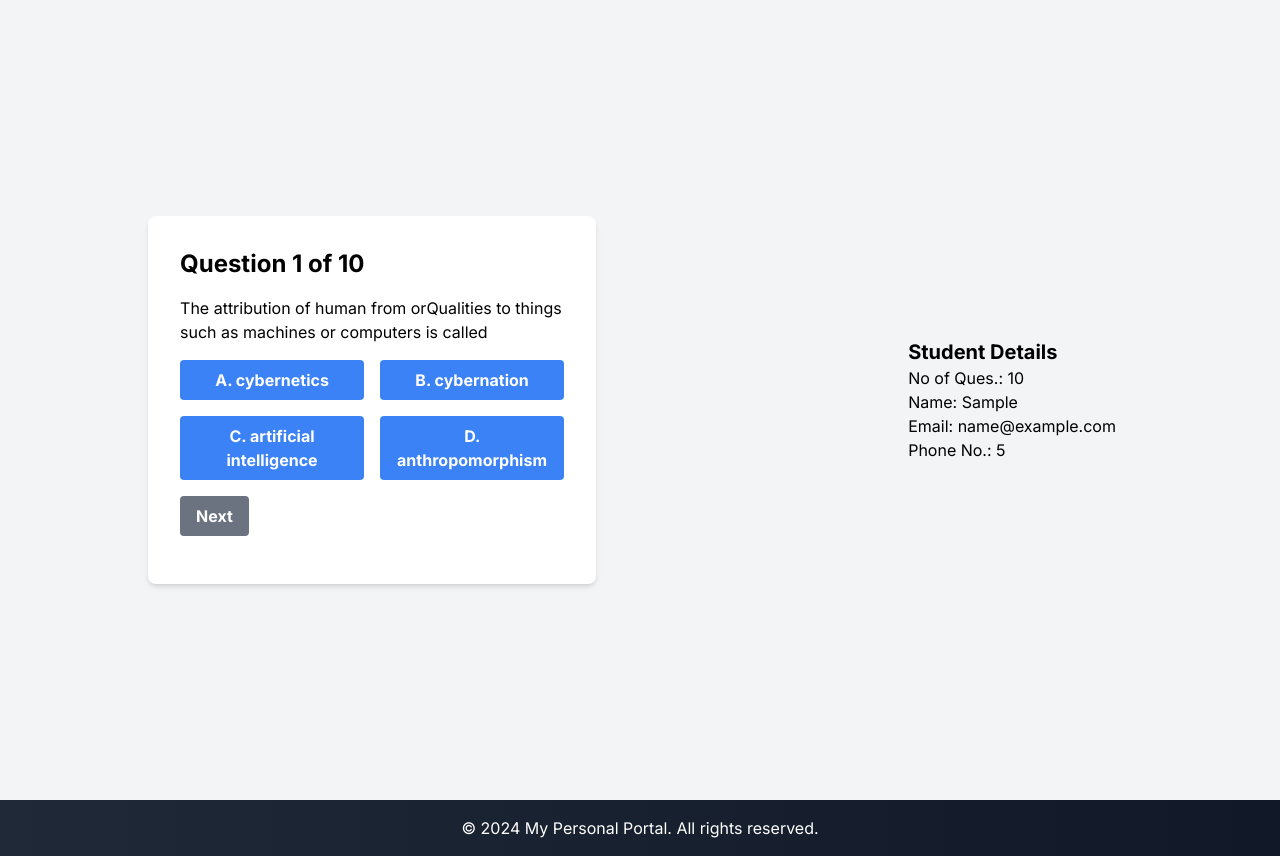
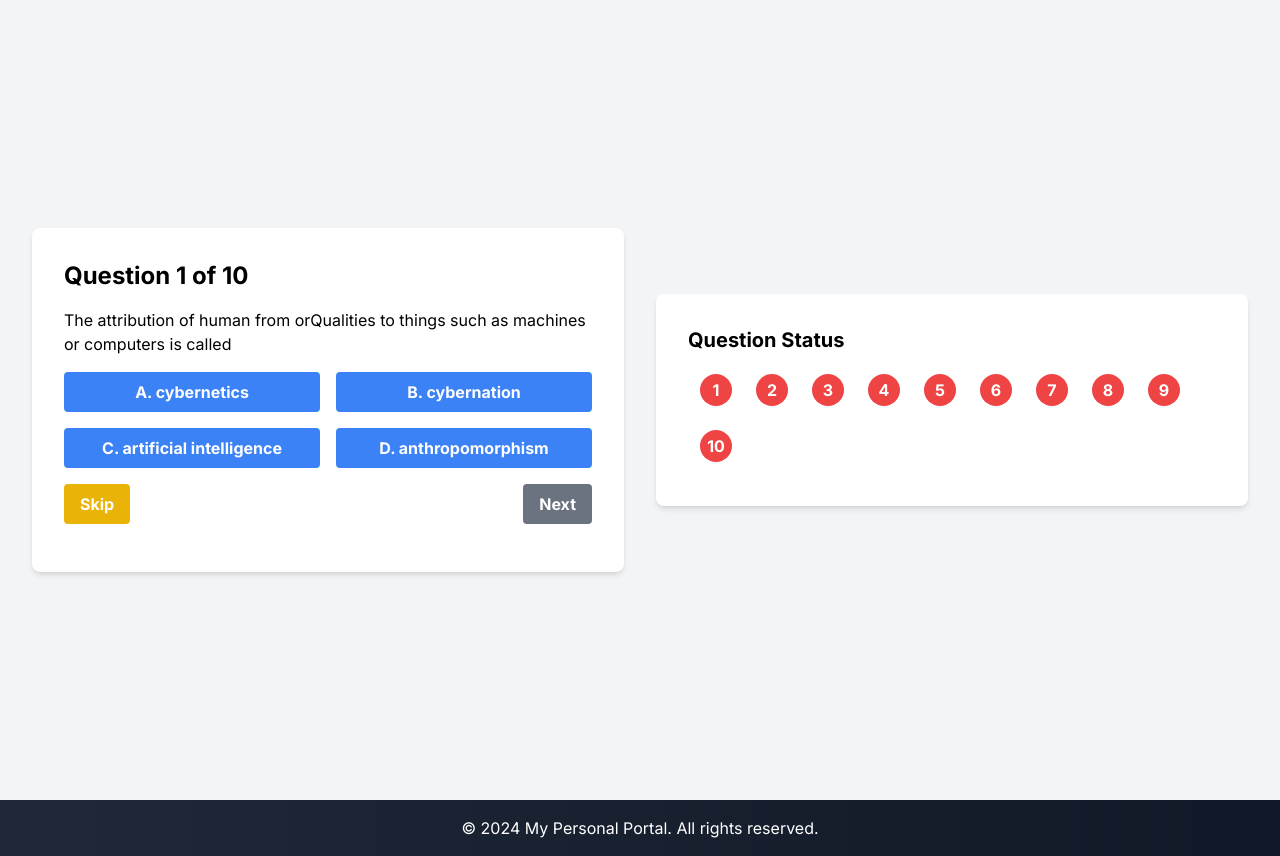
Before and after one commit to ajaysheokand-as/ajsheokand, a Next.js app: page /quiz in a window 1280 px wide. Both pictures are taken after typing "5", "name@example.com", "Sample" into the empty fields and a click on the button "Start Quiz". Built offline with nearby package versions, Linux system fonts and the light colour scheme; no server answers.

Commit message:
Improve UI for MCQ Test

```diff
--- a/components/quizpage.tsx
+++ b/components/quizpage.tsx
@@ -2,16 +2,6 @@
 import React, { useEffect, useState } from "react";
 import { hartronQuestions } from "@/data/hartronQuestions";
 import axios from "axios";
-import Link from 'next/link';
-
-
-// import { useRouter } from 'next/router'
-// import Link from "next/link";
-
-interface QuizPage {
-  answer: object;
-  age: number;
-}
 
 const QuizPage = () => {
   const [currentQuestion, setCurrentQuestion] = useState(0);
@@ -19,8 +9,10 @@ const QuizPage = () => {
     hartronQuestions.slice(0, 30)
   );
   const [answers, setAnswers] = useState<string[]>([]);
+  const [skipped, setSkipped] = useState<boolean[]>([]);
   const [result, setResult] = useState({ score: -1, percentage: "" });
   const [showPopup, setShowPopup] = useState(true);
+  const [showCertificate, setShowCertificate] = useState(false);
   const [studentDetails, setStudentDetails] = useState({
     name: "",
     email: "",
@@ -28,12 +20,9 @@ const QuizPage = () => {
     noOfQues: 10,
   });
 
-  //   const router = useRouter();
-
-  // Function to handle student details submission
   const handlePopupSubmit = async (e: React.FormEvent<HTMLFormElement>) => {
     e.preventDefault();
-    console.log("This is user details", studentDetails);
+    // console.log("This is user details", studentDetails);
     try {
       const res = await axios.post("/api/users", studentDetails);
 
@@ -48,31 +37,27 @@ const QuizPage = () => {
     setShowPopup(false);
   };
 
-  const handleTestSubmit = async (score:number, percentage:string) =>{
-    // e.preventDefault();
-
+  const handleTestSubmit = async (score: number, percentage: string) => {
     const data = {
       userId: studentDetails?.phone,
       date: Date.now(),
       noOfQues: studentDetails?.noOfQues,
-        result:{score,percentage},
-
-    }
+      result: { score, percentage },
+    };
     console.log("This is test details", data);
     try {
       const res = await axios.post("/api/test", data);
 
       if (res.data.success) {
         console.log("Success API Call");
-        // setResult({ score: -1, percentage: "" });
-        // setAnswers([]);
       } else {
         console.error(res.data.error);
       }
     } catch (error) {
       console.error("An error occurred:", error);
     }
-  }
+  };
+
   const getData = async () => {
     console.log("This is user details", studentDetails);
     try {
@@ -89,33 +74,37 @@ const QuizPage = () => {
   };
 
   const getRandomQuestions = () => {
-    // Shuffle the questions array
     const shuffledQuestions = [...hartronQuestions].sort(
       () => Math.random() - 0.5
     );
 
-    console.log(
-      "shuffledQuestions.slice(0, Number(studentDetails.noOfQues))",
-      shuffledQuestions.slice(0, Number(studentDetails.noOfQues))
-    );
-    // Select the first 30 questions
     return shuffledQuestions.slice(0, Number(studentDetails.noOfQues));
   };
 
-  // Function to handle answer selection
   const handleAnswerSelect = (answer: string) => {
     const newAnswers = [...answers];
     newAnswers[currentQuestion] = answer;
     setAnswers(newAnswers);
-    // currentTestQuestion.length > currentQuestion && handleQuestionNavigation(currentQuestion + 1)
+
+    const newSkipped = [...skipped];
+    newSkipped[currentQuestion] = false;
+    setSkipped(newSkipped);
   };
 
-  // Function to handle question navigation
+  const handleSkipQuestion = () => {
+    const newSkipped = [...skipped];
+    newSkipped[currentQuestion] = true;
+    setSkipped(newSkipped);
+
+    if (currentQuestion < currentTestQuestion.length - 1) {
+      handleQuestionNavigation(currentQuestion + 1);
+    }
+  };
+
   const handleQuestionNavigation = (index: number) => {
     setCurrentQuestion(index);
   };
 
-  // Function to check if the current question is answered
   const isQuestionAnswered = () => {
     return answers[currentQuestion] !== undefined;
   };
@@ -134,9 +123,10 @@ const QuizPage = () => {
         percentage: "",
       });
       setAnswers([]);
-      setCurrentQuestion(0)
+      setSkipped([]);
+      setCurrentQuestion(0);
+      setShowCertificate(false);
     } else {
-      // Calculate the score
       const score = answers.reduce((total, answer, index) => {
         if (answer === currentTestQuestion[index]?.Ans) {
           return total + 1;
@@ -144,28 +134,25 @@ const QuizPage = () => {
         return total;
       }, 0);
 
-      // Calculate the percentage
       const percentage = ((score / currentTestQuestion?.length) * 100).toFixed(
         2
       );
       setResult({ score, percentage });
       handleTestSubmit(score, percentage);
-      // console.log("final result=>", score, percentage)
+      setShowCertificate(true);
       return { score, percentage };
     }
   };
+
   useEffect(() => {
     setCurrentTestQuestion(getRandomQuestions());
     getData();
   }, [studentDetails?.noOfQues, result]);
 
   return (
-    <div className="bg-gray-100">
-
-      <div className="min-h-screen flex flex-wrap items-center justify-around">
+    <div className="bg-gray-100 min-h-screen flex justify-around items-center p-8">
+      {showPopup && (
         <div className="bg-white p-8 rounded-lg shadow-md w-full max-w-md">
-          {showPopup && (
-            <div>
           <h3 className="text-xl font-bold mb-4">Enter Your Details</h3>
           <form onSubmit={handlePopupSubmit}>
             <input
@@ -194,7 +181,6 @@ const QuizPage = () => {
               }
               className="border rounded py-2 px-4 mb-4 w-full"
             />
-
             <input
               type="text"
               placeholder="Name"
@@ -234,8 +220,9 @@ const QuizPage = () => {
           </form>
         </div>
       )}
-          {!showPopup && (
-            <div>
+      {!showPopup && !showCertificate && (
+        <>
+          <div className="flex-1 bg-white p-8 rounded-lg shadow-md mr-4">
             <h2 className="text-2xl font-bold mb-4">
               Question {currentQuestion + 1} of {currentTestQuestion?.length}
             </h2>
@@ -296,6 +283,13 @@ const QuizPage = () => {
                 </button>
               )}
 
+              <button
+                className="bg-yellow-500 hover:bg-yellow-600 text-white font-bold py-2 px-4 rounded"
+                onClick={handleSkipQuestion}
+              >
+                Skip
+              </button>
+
               {currentQuestion < currentTestQuestion.length - 1 && (
                 <button
                   className="bg-gray-500 hover:bg-gray-600 text-white font-bold py-2 px-4 rounded"
@@ -318,63 +312,67 @@ const QuizPage = () => {
               )}
             </div>
           </div>
-          )}
+          <div className="flex-1 bg-white p-8 rounded-lg shadow-md ml-4">
+            <h3 className="text-xl font-bold mb-2">Question Status</h3>
+            <div className="flex flex-wrap">
+              {currentTestQuestion.map((_, index) => (
+                <div
+                  key={index}
+                  className={`w-8 h-8 m-3 flex items-center justify-center rounded-full text-white font-bold ${
+                    answers[index] !== undefined
+                      ? "bg-green-500"
+                      : skipped[index]
+                      ? "bg-yellow-500"
+                      : "bg-red-500"
+                  }`}
+                >
+                  {index + 1}
                 </div>
-        <div className="p-4  flex flex-col justify-around">
-        <div className="flex flex-wrap items-center justify-around">
-        {/* <Link href="pages/users" className="relative inline-flex items-center justify-center p-0.5 mb-2 me-2 overflow-hidden text-sm font-medium text-gray-900 rounded-lg group bg-gradient-to-br from-purple-600 to-blue-500 group-hover:from-purple-600 group-hover:to-blue-500 hover:text-white dark:text-white focus:ring-4 focus:outline-none focus:ring-blue-300 dark:focus:ring-blue-800">
-          <span className="relative px-5 py-2.5 transition-all ease-in duration-75 bg-white dark:bg-gray-900 rounded-md group-hover:bg-opacity-0">
-            Students
-          </span>
-        </Link>
-        <button className="relative inline-flex items-center justify-center p-0.5 mb-2 me-2 overflow-hidden text-sm font-medium text-gray-900 rounded-lg group bg-gradient-to-br from-cyan-500 to-blue-500 group-hover:from-cyan-500 group-hover:to-blue-500 hover:text-white dark:text-white focus:ring-4 focus:outline-none focus:ring-cyan-200 dark:focus:ring-cyan-800">
-          <span className="relative px-5 py-2.5 transition-all ease-in duration-75 bg-white dark:bg-gray-900 rounded-md group-hover:bg-opacity-0">
-            Results
-          </span>
-        </button> */}
-        {/* <button className="relative inline-flex items-center justify-center p-0.5 mb-2 me-2 overflow-hidden text-sm font-medium text-gray-900 rounded-lg group bg-gradient-to-br from-green-400 to-blue-600 group-hover:from-green-400 group-hover:to-blue-600 hover:text-white dark:text-white focus:ring-4 focus:outline-none focus:ring-green-200 dark:focus:ring-green-800">
-          <span className="relative px-5 py-2.5 transition-all ease-in duration-75 bg-white dark:bg-gray-900 rounded-md group-hover:bg-opacity-0">
-            Green to blue
-          </span>
-        </button>
-        <button className="relative inline-flex items-center justify-center p-0.5 mb-2 me-2 overflow-hidden text-sm font-medium text-gray-900 rounded-lg group bg-gradient-to-br from-purple-500 to-pink-500 group-hover:from-purple-500 group-hover:to-pink-500 hover:text-white dark:text-white focus:ring-4 focus:outline-none focus:ring-purple-200 dark:focus:ring-purple-800">
-          <span className="relative px-5 py-2.5 transition-all ease-in duration-75 bg-white dark:bg-gray-900 rounded-md group-hover:bg-opacity-0">
-            Purple to pink
-          </span>
-        </button> */}
-        {/* <button className="relative inline-flex items-center justify-center p-0.5 mb-2 me-2 overflow-hidden text-sm font-medium text-gray-900 rounded-lg group bg-gradient-to-br from-pink-500 to-orange-400 group-hover:from-pink-500 group-hover:to-orange-400 hover:text-white dark:text-white focus:ring-4 focus:outline-none focus:ring-pink-200 dark:focus:ring-pink-800">
-          <span className="relative px-5 py-2.5 transition-all ease-in duration-75 bg-white dark:bg-gray-900 rounded-md group-hover:bg-opacity-0">
-            Pink to orange
-          </span>
-        </button>
-        <button className="relative inline-flex items-center justify-center p-0.5 mb-2 me-2 overflow-hidden text-sm font-medium text-gray-900 rounded-lg group bg-gradient-to-br from-teal-300 to-lime-300 group-hover:from-teal-300 group-hover:to-lime-300 dark:text-white dark:hover:text-gray-900 focus:ring-4 focus:outline-none focus:ring-lime-200 dark:focus:ring-lime-800">
-          <span className="relative px-5 py-2.5 transition-all ease-in duration-75 bg-white dark:bg-gray-900 rounded-md group-hover:bg-opacity-0">
-            Teal to Lime
-          </span>
-        </button>
-        <button className="relative inline-flex items-center justify-center p-0.5 mb-2 me-2 overflow-hidden text-sm font-medium text-gray-900 rounded-lg group bg-gradient-to-br from-red-200 via-red-300 to-yellow-200 group-hover:from-red-200 group-hover:via-red-300 group-hover:to-yellow-200 dark:text-white dark:hover:text-gray-900 focus:ring-4 focus:outline-none focus:ring-red-100 dark:focus:ring-red-400">
-          <span className="relative px-5 py-2.5 transition-all ease-in duration-75 bg-white dark:bg-gray-900 rounded-md group-hover:bg-opacity-0">
-            Red to Yellow
-          </span>
-        </button> */}
-      </div>
-          <h3 className="text-xl font-bold ">Student Details</h3>
-          {studentDetails.noOfQues && (
-            <p className="text-bold ">
-              No of Ques.: {studentDetails?.noOfQues}
-            </p>
-          )}
-          {studentDetails.name && <p>Name: {studentDetails?.name}</p>}
-          {studentDetails.email && <p>Email: {studentDetails?.email}</p>}
-          {studentDetails.phone && <p>Phone No.: {studentDetails?.phone}</p>}
-
-          {result.score !== -1 && (
-            <h1 className="text-xl font-bold">
-              You got {result.score} marks. Percentage is {result?.percentage} %
-            </h1>
-          )}
+              ))}
             </div>
           </div>
+        </>
+      )}
+      {showCertificate && (
+        // <div className="mt-4 bg-white p-8 rounded-lg shadow-md">
+        //   <h3 className="text-xl font-bold mb-4">Certificate</h3>
+        //   <p>Name: {studentDetails.name}</p>
+        //   <p>Score: {result.score}</p>
+        //   <p>Percentage: {result.percentage}%</p>
+        //   <p>Date: {new Date().toLocaleDateString()}</p>
+        //   <button
+        //     className="bg-green-500 hover:bg-green-600 text-white font-bold py-2 px-4 rounded mt-4"
+        //     onClick={checkResult}
+        //   >
+        //     Try Again
+        //   </button>
+        // </div>
+        <div className="bg-white p-10 rounded-lg shadow-md text-center max-w-xl">
+        <h1 className="text-4xl font-bold mb-6">Certificate of Achievement</h1>
+        <p className="text-xl mb-4">Date: {new Date().toLocaleDateString()}</p>
+        <p className="text-xl mb-4">This certifies that</p>
+        <p className="text-3xl font-bold mb-4">{studentDetails?.name}</p>
+        <p className="text-xl mb-4">has successfully completed the MCQ test with the following results:</p>
+        <div className="text-left mb-6">
+          <p className="text-lg mb-2"><strong>Email:</strong> {studentDetails?.email}</p>
+          <p className="text-lg mb-2"><strong>Phone:</strong> {studentDetails?.phone}</p>
+          <p className="text-lg mb-2"><strong>Number of Ques.</strong> {studentDetails?.noOfQues} minutes</p>
+          {/* <p className="text-lg mb-2"><strong>Marks Got</strong> {result.score}</p> */}
+          {/* <p className="text-lg mb-2"><strong>Percentage is</strong> {result.percentage}%</p> */}
+          {/* <p className="text-lg mb-2"><strong>got</strong>  </p> */}
+        </div>
+        <div className="bg-gray-100 p-4 rounded-lg">
+          <h3 className="text-xl font-bold mb-2">Got {result.score} Marks</h3>
+          <p className="text-lg whitespace-pre-wrap">{result.percentage}%</p>
+        </div>
+           <button
+            className="bg-green-500 hover:bg-green-600 text-white font-bold py-2 px-4 rounded mt-4"
+            onClick={checkResult}
+          >
+            Try Again
+          </button>
+      </div>
+      )}
     </div>
   );
 };
```
Lines whose indentation alone changed are shown as unchanged.
